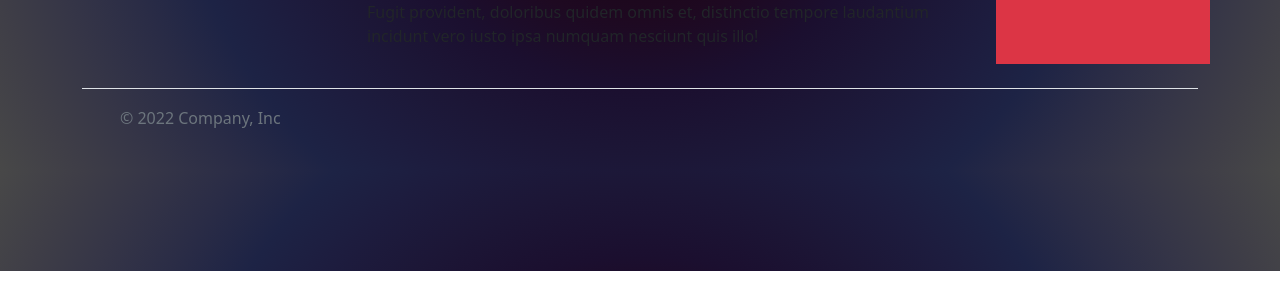
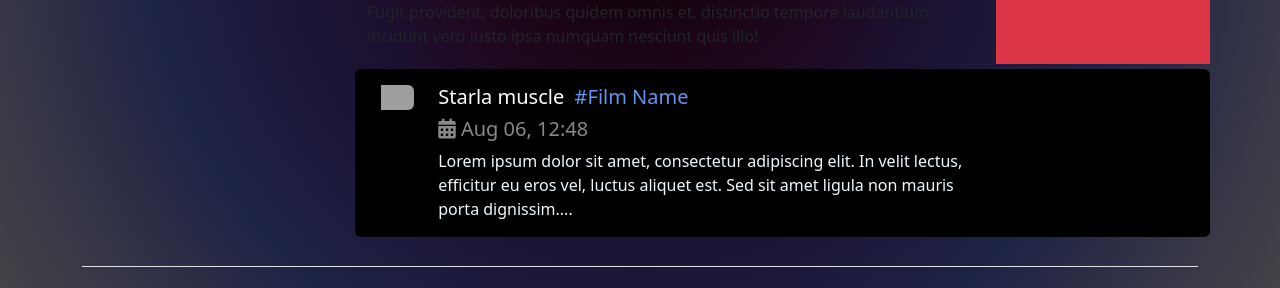
Before and after one commit to volkano6/MovieBox, a Vue app in the folder frontend/: page /movie in a window 1280 px wide. Shown: the part 529-817 px from the top of the page. Built offline with nearby package versions, Linux system fonts and the light colour scheme; grey boxes are pictures that could not be loaded.

Commit message:
profile's components content synchronization is complated.

```diff
--- a/frontend/src/components/review_card.vue
+++ b/frontend/src/components/review_card.vue
@@ -1,5 +1,25 @@
 <template>
+  <div class="post-list">
+            <div class="row pt-3 rounded" style="background: #000;">
+                <div class="col-sm-1">
+                    <div class="picture">
+                        <img alt="Opt wizard thumbnail" style="width: 70%; height: 70%; float: right;" src="https://bootdey.com/img/Content/user_2.jpg">
+                    </div>
+                </div>
+                <div class="col-sm-8">
+                    <h4>
+                        <a hre="#" class="username">Starla muscle</a>
+                        <label class="label label-info" style="color:cornflowerblue">&nbsp; #Film Name </label>
+                    </h4>
+                    <h5>
+                    <i class="fa fa-calendar"></i>
+                    Aug 06, 12:48
+                    </h5>
+                    <p class="description" style="color: aliceblue;">Lorem ipsum dolor sit amet, consectetur adipiscing elit. In velit lectus, efficitur eu eros vel, luctus aliquet est. Sed sit amet ligula non mauris porta dignissim....</p>
+                </div>
 
+            </div>
+        </div>
 </template>
 
 <script>
@@ -8,6 +28,73 @@ export default {
 }
 </script>
 
-<style>
+<style scoped>
+.post-list {
+  position: relative;
+  padding: 5px 0;
+}
 
+.post-list .picture {
+  max-width: 400px;
+  overflow: hidden;
+  height: auto;
+  border-radius: 6px;
+}
+
+.post-list .label{
+    font-weight:normal;
+}
+
+.post-list .picture {
+  max-width: 210px;
+}
+
+.post-list .picture img {
+  width: 100%;
+}
+
+.post-list h4 {
+  font-size: 20px;
+}
+
+.post-list h5 {
+  color: #888;
+}
+
+.post-list p {
+  float: left;
+}
+
+.post-list:after {
+  background: #EEEEEE;
+  width: 83.3333%;
+  bottom: 0;
+  right: 0;
+  content: "";
+  display: block;
+  position: absolute;
+}
+
+.post-list .btn-download {
+  margin-top: 45px;
+}
+
+.btn-info {
+  color: #1084FF;
+  border-color: #269abc;
+}
+
+.btn-round {
+  border-width: 1px;
+  border-radius: 30px !important;
+  opacity: 0.79;
+  padding: 9px 18px;
+}
+.btn {
+  border-width: 2px;
+  background-color: rgba(0,0,0,0);
+  font-weight: 400;
+  opacity: 0.8;
+  padding: 7px 16px;
+}
 </style>
--- /dev/null
+++ b/frontend/src/components/single_page/profile_page/user_comments.vue
@@ -0,0 +1,15 @@
+<template>
+  <div>
+    comments
+  </div>
+</template>
+
+<script>
+export default {
+
+}
+</script>
+
+<style>
+
+</style>
--- /dev/null
+++ b/frontend/src/components/single_page/profile_page/user_information.vue
@@ -0,0 +1,15 @@
+<template>
+  <div>
+    info
+  </div>
+</template>
+
+<script>
+export default {
+
+}
+</script>
+
+<style>
+
+</style>
--- /dev/null
+++ b/frontend/src/components/single_page/profile_page/user_likes.vue
@@ -0,0 +1,15 @@
+<template>
+  <div>
+    likes
+  </div>
+</template>
+
+<script>
+export default {
+
+}
+</script>
+
+<style>
+
+</style>
--- /dev/null
+++ b/frontend/src/components/single_page/profile_page/user_watched.vue
@@ -0,0 +1,23 @@
+<template>
+    <div class="row mt-2 row-cols-1 row-cols-sm-2 row-cols-md-3 row-cols-lg-4 g-3">
+    <Card />
+    <Card />
+    <Card />
+    <Card />
+    <Card />
+    </div>
+</template>
+
+<script>
+import Card from "../../movie_card.vue"
+
+export default {
+components: {
+    Card,
+    },
+}
+</script>
+
+<style>
+
+</style>
--- /dev/null
+++ b/frontend/src/components/single_page/profile_page/user_watchlist.vue
@@ -0,0 +1,15 @@
+<template>
+  <div>
+    watchlist
+  </div>
+</template>
+
+<script>
+export default {
+
+}
+</script>
+
+<style>
+
+</style>
--- a/frontend/src/router/index.js
+++ b/frontend/src/router/index.js
@@ -52,7 +52,7 @@ const router = createRouter({
     {
       path: "/:pathMatch(.*)*",
       name: "404",
-      component: NotFound,
+      component: () => import("../views/home.vue"),
     }
   ],
 });
--- a/frontend/src/views/home.vue
+++ b/frontend/src/views/home.vue
@@ -36,68 +36,10 @@
     <link href="https://maxcdn.bootstrapcdn.com/font-awesome/4.3.0/css/font-awesome.min.css" rel="stylesheet">
 <div class="container bootstrap snippets bootdey" style="margin-top: 1.5%; padding-left: 1.7%;">
     <div class="row">
-        <div class="post-list">
-            <div class="row">
-                <div class="col-sm-1">
-                    <div class="picture">
-                        <img alt="Opt wizard thumbnail" style="width: 70%; height: 70%; float: right;" src="https://bootdey.com/img/Content/user_1.jpg">
-                    </div>
-                </div>
-                <div class="col-sm-8">
-                    <h4>
-                        <a hre="#" class="username">Deyson Bejarano</a>
-                        <label class="label label-info" style="color:cornflowerblue">&nbsp; #Film Name </label>
-                    </h4>
-                    <h5>
-                    <i class="fa fa-calendar"></i>
-                    Aug 06, 12:48
-                    </h5>
-                    <p class="description" style="color: aliceblue;">Lorem ipsum dolor sit amet, consectetur adipiscing elit. In velit lectus, efficitur eu eros vel, luctus aliquet est. Sed sit amet ligula non mauris porta dignissim..</p>
-                </div>
-            </div>
-        </div>
-        <div class="post-list">
-            <div class="row">
-                <div class="col-sm-1">
-                    <div class="picture">
-                        <img alt="Opt wizard thumbnail" style="width: 70%; height: 70%; float: right;" src="https://bootdey.com/img/Content/user_2.jpg">
-                    </div>
-                </div>
-                <div class="col-sm-8">
-                    <h4>
-                        <a hre="#" class="username">Starla muscle</a>
-                        <label class="label label-info" style="color:cornflowerblue">&nbsp; #Film Name </label>
-                    </h4>
-                    <h5>
-                    <i class="fa fa-calendar"></i>
-                    Aug 06, 12:48
-                    </h5>
-                    <p class="description" style="color: aliceblue;">Lorem ipsum dolor sit amet, consectetur adipiscing elit. In velit lectus, efficitur eu eros vel, luctus aliquet est. Sed sit amet ligula non mauris porta dignissim....</p>
-                </div>
-
-            </div>
-        </div>
-        <div class="post-list" >
-            <div class="row" style="border:0px">
-                <div class="col-sm-1">
-                    <div class="picture">
-                        <img alt="Opt wizard thumbnail" style="width: 70%; height: 70%; float: right;" src="https://bootdey.com/img/Content/user_3.jpg">
-                    </div>
-                </div>
-                <div class="col-sm-8">
-                    <h4>
-                        <a hre="#" class="username">Barbao"s slim</a>
-                        <label class="label label-info" style="color:cornflowerblue">&nbsp; #Film Name </label>
-                    </h4>
-                    <h5>
-                    <i class="fa fa-calendar"></i>
-                    Aug 06, 12:48
-                    </h5>
-                    <p class="description" style="color: aliceblue;">Lorem ipsum dolor sit amet, consectetur adipiscing elit. In velit lectus, efficitur eu eros vel, luctus aliquet est. Sed sit amet ligula non mauris porta dignissim....</p>
-                </div>
-
-            </div>
-        </div>
+      <ReviewCard />
+      <ReviewCard />
+      <ReviewCard />
+      <ReviewCard />
     </div>
 </div>
     <Footer></Footer>
@@ -109,13 +51,15 @@ import axios from 'axios'
 import Nav from "../components/nav.vue"
 import Footer from "../components/footer.vue"
 import Card from "../components/movie_card.vue"
+import ReviewCard from "../components/review_card.vue"
 
 export default {
   name: "profile",
   components: {
     Nav,
     Footer,
-    Card
+    Card,
+    ReviewCard
   },
   data() {
     return {
--- a/frontend/src/views/movie.vue
+++ b/frontend/src/views/movie.vue
@@ -182,7 +182,7 @@
                         </div>
                     </div>
 
-
+                    <ReviewCard />
 
                 </div>
             </div>
@@ -194,12 +194,14 @@
 <script>
 import Nav from "../components/nav.vue";
 import Footer from "../components/footer.vue";
+import ReviewCard from "../components/review_card.vue"
 
 export default {
     name: "films",
     components: {
         Nav,
         Footer,
+        ReviewCard
     },
 };
 </script>
--- a/frontend/src/views/profile.vue
+++ b/frontend/src/views/profile.vue
@@ -1,5 +1,6 @@
 <template>
   <div>
+
     <Nav></Nav>
 
       <div class="container-sm">
@@ -50,30 +51,35 @@
         <div class="row">
 
           <div class="btn-group" role="group" aria-label="Basic radio toggle button group">
-            <input type="radio" class="btn-check" name="btnradio" id="btnradio1" autocomplete="off" checked>
-            <label class="btn btn-light" for="btnradio1">Profile</label>
 
-            <input type="radio" class="btn-check" name="btnradio" id="btnradio2" autocomplete="off">
-            <label class="btn btn-light" for="btnradio2" >Watched</label>
+            <input type="radio" @click="pageContent('UserWatched')" class="btn-check" name="btnradio" id="btnradio1" autocomplete="off">
+            <label class="btn btn-light" for="btnradio1" >Watched</label>
 
-            <input type="radio" class="btn-check" name="btnradio" id="btnradio3" autocomplete="off">
-            <label class="btn btn-light" for="btnradio3">Watchlist</label>
+            <input type="radio" @click="pageContent('UserWatchlit')" class="btn-check" name="btnradio" id="btnradio2" autocomplete="off">
+            <label class="btn btn-light" for="btnradio2">Watchlist</label>
 
-            <input type="radio" class="btn-check" name="btnradio" id="btnradio4" autocomplete="off">
-            <label class="btn btn-light" for="btnradio4">Comments</label>
+            <input type="radio" @click="pageContent('UserComments')" class="btn-check" name="btnradio" id="btnradio3" autocomplete="off">
+            <label class="btn btn-light" for="btnradio3">Comments</label>
 
-            <input type="radio" class="btn-check" name="btnradio" id="btnradio5" autocomplete="off">
-            <label class="btn btn-light btn-link-color: #ff" for="btnradio5">Likes</label>
+            <input type="radio" @click="pageContent('UserLikes')" class="btn-check" name="btnradio" id="btnradio4" autocomplete="off">
+            <label class="btn btn-light" for="btnradio4">Likes</label>
           </div>
+
         </div>
-        <div class="row mt-2 row-cols-1 row-cols-sm-2 row-cols-md-3 row-cols-lg-4 g-3">
-          <Card />
-          <Card />
-          <Card />
-          <Card />
-          <Card />
+        <div v-if="content == 'UserWatched'">
+          <UserWatched />
+        </div>
+        <div v-if="content == 'UserWatchlit'">
+          <UserWatchlit />
+        </div>
+        <div v-if="content == 'UserComments'">
+          <UserComments />
+        </div>
+        <div v-if="content == 'UserLikes'">
+          <UserLikes />
         </div>
       </div>
+
       <Footer></Footer>
 
     </div>
@@ -85,21 +91,37 @@
 import axios from 'axios'
 import Nav from "../components/nav.vue"
 import Footer from "../components/footer.vue"
-import Card from "../components/movie_card.vue"
+import UserInfo from "../components/single_page/profile_page/user_information.vue"
+import UserWatched from "../components/single_page/profile_page/user_watched.vue"
+import UserWatchlit from "../components/single_page/profile_page/user_watchlist.vue"
+import UserComments from "../components/single_page/profile_page/user_comments.vue"
+import UserLikes from "../components/single_page/profile_page/user_likes.vue"
+
 
 export default {
   name: "profile",
   components: {
     Nav,
     Footer,
-    Card
-  },
+    UserInfo,
+    UserWatched,
+    UserWatchlit,
+    UserComments,
+    UserLikes
+    },
   data() {
     return {
-      user: null
+      user: null,
+      content: "UserWatched"
+    }
+  },
+  methods: {
+    pageContent (a) {
+      this.content = a
     }
   },
   async created() {
+
     const response = await axios.get("api/profile");
     if (response.data.status == "error") {
       this.$router.push("/login")
```
